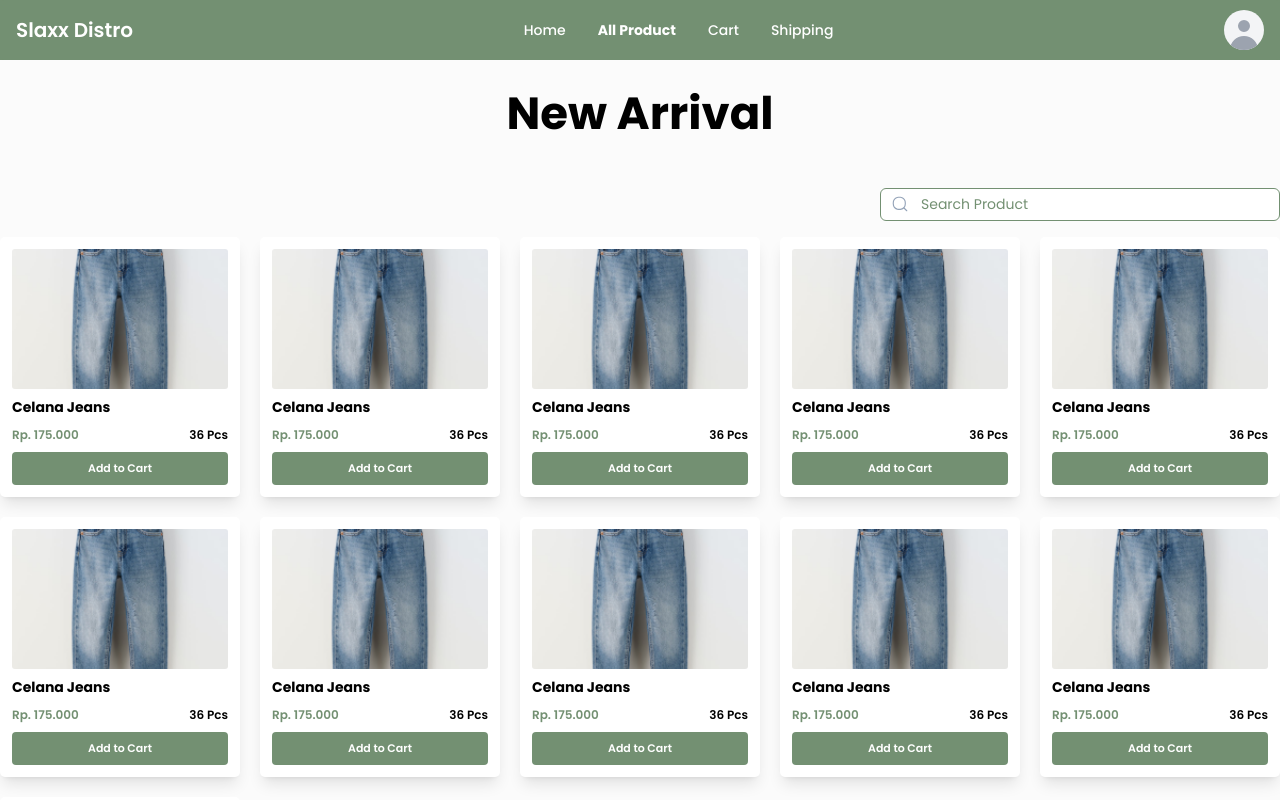
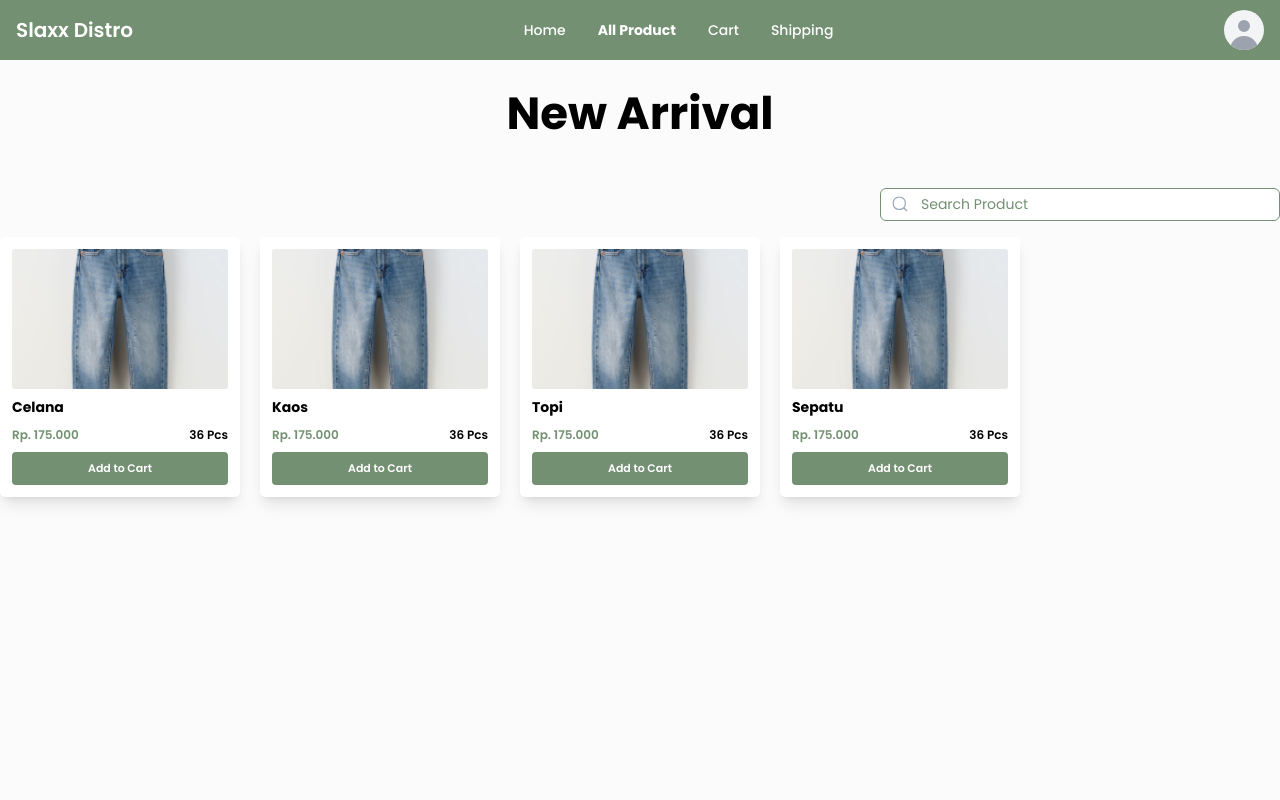
Before and after one commit to rapii03/SlaxxDistro, a React (Vite) app: page /all-product in a window 1280 px wide. Shown: the top 800 px of the page. Built offline with nearby package versions, Linux system fonts and the light colour scheme.

Commit message:
search all pro

```diff
--- a/src/Components/user/Search.jsx
+++ b/src/Components/user/Search.jsx
@@ -1,10 +1,22 @@
-const Search = () => {
+import { useState } from 'react';
+
+const Search = ({ onSearchChange }) => {
+  const [searchQuery, setSearchQuery] = useState('');
+
+  const handleInputChange = (event) => {
+    const query = event.target.value;
+    setSearchQuery(query);
+    onSearchChange(query);
+  };
+
   return (
     <div className="relative h-full">
-      <input
+        <input
         type="text"
         placeholder="Search Product"
-        className="text-[14px] placeholder:text-primary rounded-md w-full h-full  pl-10 pr-4 py-[5px] border focus:ring-primary focus:border-primary border-primary"
+        value={searchQuery}
+        onChange={handleInputChange}
+        className="text-[14px] placeholder:text-primary rounded-md w-full h-full pl-10 pr-4 py-[5px] border focus:ring-primary focus:border-primary border-primary"
       />
       <div className="absolute inset-y-0 left-0 flex items-center pl-3">
       <svg width="16" height="16" viewBox="0 0 16 16" fill="none" xmlns="http://www.w3.org/2000/svg">
--- a/src/pages/user/all-product.jsx
+++ b/src/pages/user/all-product.jsx
@@ -1,3 +1,4 @@
+import { useState } from "react";
 import Footer2 from "../../Components/user/Footer";
 import Navbar2 from "../../Components/user/Navbar";
 import Search from "../../Components/user/Search";
@@ -5,77 +6,28 @@ import Search from "../../Components/user/Search";
 const products = [
   {
     id: "1",
-    name: "Celana Jeans",
+    name: "Celana",
     price: 175000,
     stock: "36",
     image: "/Images/product1.png",
   },
   {
     id: "2",
-    name: "Celana Jeans",
+    name: "Kaos",
     price: 175000,
     stock: "36",
     image: "/Images/product1.png",
   },
   {
     id: "3",
-    name: "Celana Jeans",
+    name: "Topi",
     price: 175000,
     stock: "36",
     image: "/Images/product1.png",
   },
   {
     id: "4",
-    name: "Celana Jeans",
-    price: 175000,
-    stock: "36",
-    image: "/Images/product1.png",
-  },
-  {
-    id: "5",
-    name: "Celana Jeans",
-    price: 175000,
-    stock: "36",
-    image: "/Images/product1.png",
-  },
-  {
-    id: "6",
-    name: "Celana Jeans",
-    price: 175000,
-    stock: "36",
-    image: "/Images/product1.png",
-  },
-  {
-    id: "7",
-    name: "Celana Jeans",
-    price: 175000,
-    stock: "36",
-    image: "/Images/product1.png",
-  },
-  {
-    id: "8",
-    name: "Celana Jeans",
-    price: 175000,
-    stock: "36",
-    image: "/Images/product1.png",
-  },
-  {
-    id: "9",
-    name: "Celana Jeans",
-    price: 175000,
-    stock: "36",
-    image: "/Images/product1.png",
-  },
-  {
-    id: "10",
-    name: "Celana Jeans",
-    price: 175000,
-    stock: "36",
-    image: "/Images/product1.png",
-  },
-  {
-    id: "10",
-    name: "Celana Jeans",
+    name: "Sepatu",
     price: 175000,
     stock: "36",
     image: "/Images/product1.png",
@@ -83,6 +35,10 @@ const products = [
 ];
 
 const AllProduct = () => {
+  const [searchQuery, setSearchQuery] = useState("");
+  const filteredProducts = products.filter((product) =>
+    product.name.toLowerCase().includes(searchQuery.toLowerCase())
+  );
   const handleProduk = (event, product) => {
     event.preventDefault();
 
@@ -107,6 +63,10 @@ const AllProduct = () => {
     localStorage.setItem("cartItems", JSON.stringify(existingCartItems));
   };
 
+  const handleSearchChange = (query) => {
+    setSearchQuery(query);
+  };
+
   return (
     <div>
       <Navbar2 />
@@ -119,13 +79,14 @@ const AllProduct = () => {
           </div>
           <div className="search flex justify-end mb-4">
             <div className=" w-full lg:w-[400px]">
-              <Search />
+            <Search onSearchChange={handleSearchChange} />
             </div>
           </div>
           <div className="wrap-card gap-5 grid grid-cols-10  h-[800px] overflow-y-auto">
-            {products.map((product) => (
+          {filteredProducts.map((product) => (
               <form
-                key={product.id} onSubmit={(event) => handleProduk(event, product)}
+                key={product.id}
+                onSubmit={(event) => handleProduk(event, product)}
                 className="card bg-white flex flex-col gap-2 col-span-5 lg:col-span-2 h-[260px] rounded-[5px] overflow-hidden p-3 shadow-lg"
               >
                 <div className="img h-[150px]  rounded-[3px] overflow-hidden">
@@ -143,7 +104,10 @@ const AllProduct = () => {
                     </div>
                     <div className="stok">{product.stock} Pcs</div>
                   </div>
-                  <button type="submit" className="btn w-full p-2 bg-primary rounded text-[11px] text-white font-semibold text-center hover:bg-[#1B471F]">
+                  <button
+                    type="submit"
+                    className="btn w-full p-2 bg-primary rounded text-[11px] text-white font-semibold text-center hover:bg-[#1B471F]"
+                  >
                     Add to Cart
                   </button>
                 </div>
```
